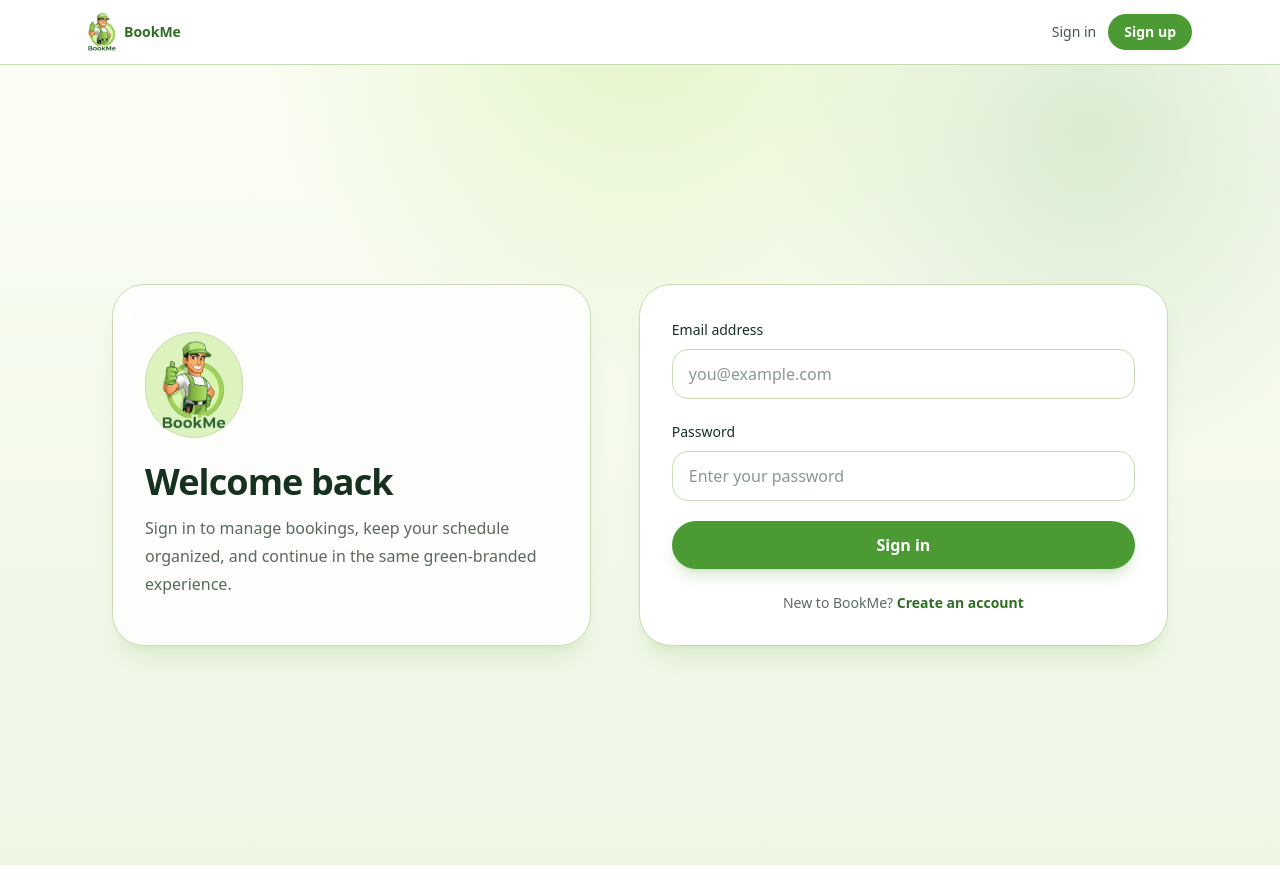
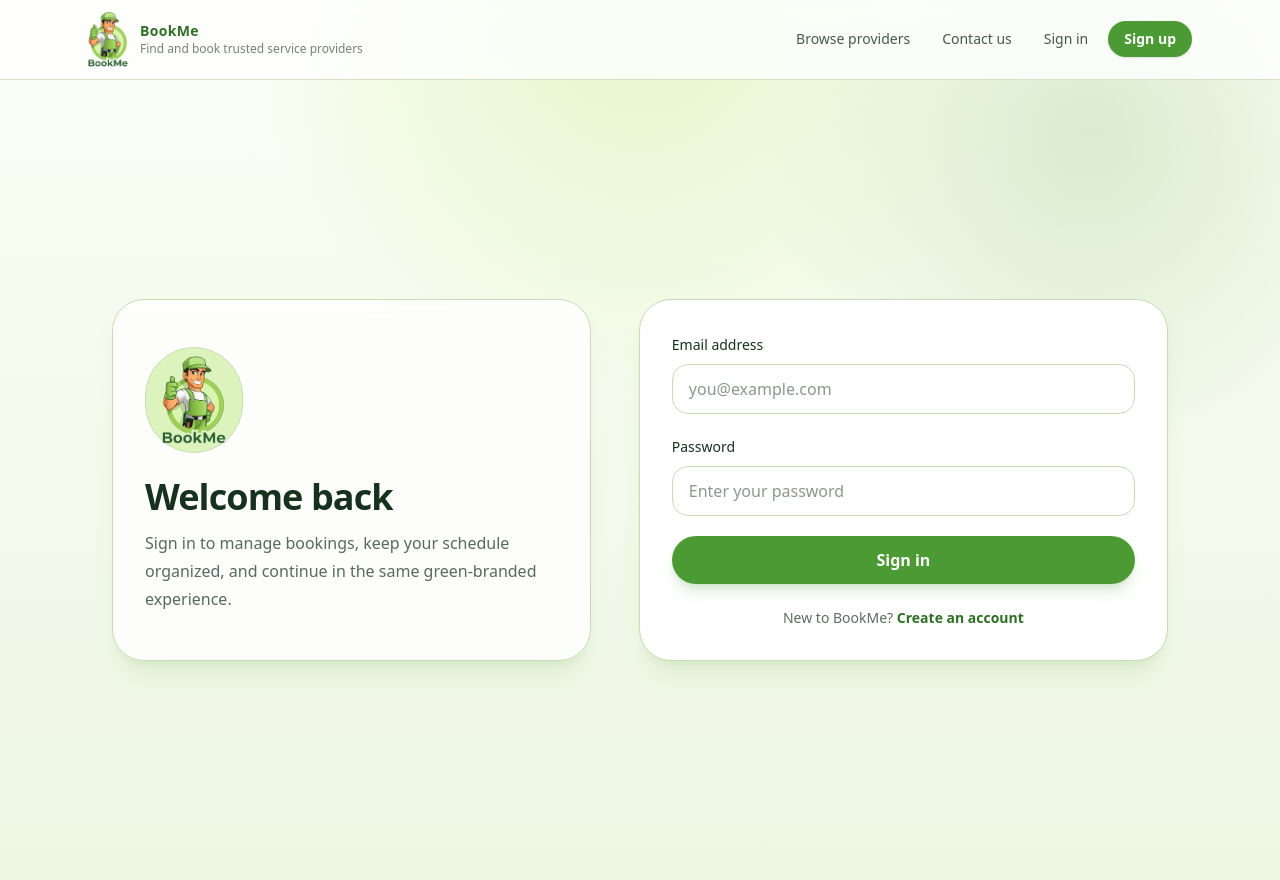
Before and after one commit to Jithmi25/BookMe, a Next.js app: page /auth/signin in a window 1280 px wide. Built offline with nearby package versions, Linux system fonts and the light colour scheme; no server answers.

Commit message:
Add ContactPage component and enhance Header with dynamic navigation links

```diff
--- /dev/null
+++ b/src/app/contact/page.tsx
@@ -0,0 +1,18 @@
+export default function ContactPage() {
+  return (
+    <main className="mx-auto flex w-full max-w-3xl flex-col gap-4 px-6 py-16">
+      <h1 className="text-3xl font-semibold text-foreground">Contact us</h1>
+      <p className="text-base leading-7 text-foreground/70">
+        Have a question, feedback, or need help with something? Get in touch and
+        we&apos;ll get back to you as soon as we can.
+      </p>
+
+      <a
+        href="mailto:support@bookme.example"
+        className="mt-2 inline-flex w-fit items-center rounded-full bg-brand px-5 py-2.5 text-sm font-semibold text-white shadow-sm transition-colors hover:bg-brand-strong"
+      >
+        Email us
+      </a>
+    </main>
+  );
+}
--- a/src/components/Header.tsx
+++ b/src/components/Header.tsx
@@ -2,12 +2,13 @@
 
 import Image from "next/image";
 import Link from "next/link";
-import { useRouter } from "next/navigation";
+import { usePathname, useRouter } from "next/navigation";
 import logo from "@/assest/images/logo.png";
 import { useAuthContext } from "@/context/AuthContext";
 
 export function Header() {
   const router = useRouter();
+  const pathname = usePathname();
   const { firebaseUser, appUser, loading, signOut } = useAuthContext();
 
   async function handleSignOut() {
@@ -22,34 +23,90 @@ export function Header() {
         ? "/admin/dashboard"
         : "/";
 
+  const primaryLinks =
+    appUser?.role === "provider"
+      ? [
+          { href: "/provider/dashboard", label: "Dashboard" },
+          { href: "/provider/bookings", label: "Bookings" },
+          { href: "/providers/profile/view", label: "My profile" },
+        ]
+      : appUser?.role === "customer"
+        ? [{ href: "/bookings/history", label: "My bookings" }]
+        : appUser?.role === "admin"
+          ? [
+              { href: "/admin/dashboard", label: "Admin" },
+              { href: "/admin/users", label: "Users" },
+              { href: "/admin/disputes", label: "Disputes" },
+            ]
+          : [{ href: "/", label: "Browse providers" }];
+
+  // Shown for everyone, regardless of sign-in state or role.
+  const staticLinks = [{ href: "/contact", label: "Contact us" }];
+
+  function isActive(href: string) {
+    return pathname === href || pathname.startsWith(`${href}/`);
+  }
+
   return (
-    <header className="border-b border-border bg-white">
-      <div className="mx-auto flex h-16 w-full max-w-6xl items-center justify-between px-6">
-        <Link href={homeHref} className="flex items-center gap-2">
+    <header className="sticky top-0 z-30 border-b border-border/80 bg-white/90 backdrop-blur supports-backdrop-filter:bg-white/80">
+      <div className="mx-auto flex w-full max-w-6xl flex-col gap-3 px-4 py-3 sm:px-6 lg:flex-row lg:items-center lg:justify-between">
+        <div className="flex flex-col gap-3 sm:flex-row sm:items-center sm:justify-between lg:flex-1">
+          <Link href={homeHref} className="flex items-center gap-3 self-start">
             <Image
               src={logo}
               alt="BookMe logo"
-            width={28}
-            height={28}
+              width={40}
+              height={40}
               style={{ height: "auto" }}
             />
-          <span className="text-sm font-semibold text-brand-strong">
+            <div>
+              <span className="block text-sm font-semibold tracking-wide text-brand-strong">
                 BookMe
               </span>
+              <span className="block text-xs text-foreground/60">
+                {appUser?.role === "provider"
+                  ? "Manage bookings and availability"
+                  : appUser?.role === "admin"
+                    ? "Review users, disputes, and verifications"
+                    : "Find and book trusted service providers"}
+              </span>
+            </div>
           </Link>
+        </div>
 
-        <nav className="flex items-center gap-3">
+        <nav className="flex flex-col gap-2 sm:flex-row sm:flex-wrap sm:items-center sm:justify-end">
+          {!loading &&
+            primaryLinks.map((link) => (
+              <Link
+                key={link.href}
+                href={link.href}
+                className={`rounded-full px-3 py-2 text-sm font-medium transition-colors ${isActive(link.href) ? "bg-brand-soft text-brand-strong" : "text-foreground/80 hover:bg-brand-soft/30 hover:text-foreground"}`}
+              >
+                {link.label}
+              </Link>
+            ))}
+
+          {staticLinks.map((link) => (
+            <Link
+              key={link.href}
+              href={link.href}
+              className={`rounded-full px-3 py-2 text-sm font-medium transition-colors ${isActive(link.href) ? "bg-brand-soft text-brand-strong" : "text-foreground/80 hover:bg-brand-soft/30 hover:text-foreground"}`}
+            >
+              {link.label}
+            </Link>
+          ))}
+
           {loading ? null : !firebaseUser ? (
             <>
               <Link
                 href="/auth/signin"
-                className="text-sm font-medium text-foreground/80 hover:text-foreground"
+                className="rounded-full px-3 py-2 text-sm font-medium text-foreground/80 hover:bg-brand-soft/30 hover:text-foreground"
               >
                 Sign in
               </Link>
               <Link
                 href="/auth/signup"
-                className="rounded-full bg-brand px-4 py-2 text-sm font-semibold text-white hover:bg-brand-strong"
+                className="rounded-full bg-brand px-4 py-2 text-sm font-semibold text-white shadow-sm transition-colors hover:bg-brand-strong"
               >
                 Sign up
               </Link>
@@ -58,69 +115,26 @@ export function Header() {
             <>
               <Link
                 href="/auth/role-selection"
-                className="text-sm font-medium text-brand-strong"
+                className="rounded-full bg-brand-soft px-3 py-2 text-sm font-semibold text-brand-strong hover:bg-brand-soft/80"
               >
                 Finish setting up your account
               </Link>
               <button
                 type="button"
                 onClick={handleSignOut}
-                className="text-sm font-medium text-foreground/60 hover:text-foreground"
+                className="rounded-full px-3 py-2 text-sm font-medium text-foreground/60 hover:bg-brand-soft/30 hover:text-foreground"
               >
                 Sign out
               </button>
             </>
           ) : (
-            <>
-              {appUser.role === "provider" && (
-                <>
-                  <Link
-                    href="/provider/dashboard"
-                    className="text-sm font-medium text-foreground/80 hover:text-foreground"
-                  >
-                    Dashboard
-                  </Link>
-                  <Link
-                    href="/provider/bookings"
-                    className="text-sm font-medium text-foreground/80 hover:text-foreground"
-                  >
-                    Bookings
-                  </Link>
-                  <Link
-                    href="/providers/profile/view"
-                    className="text-sm font-medium text-foreground/80 hover:text-foreground"
-                  >
-                    My profile
-                  </Link>
-                </>
-              )}
-              {appUser.role === "customer" && (
-                <Link
-                  href="/bookings/history"
-                  className="text-sm font-medium text-foreground/80 hover:text-foreground"
-                >
-                  My bookings
-                </Link>
-              )}
-              {appUser.role === "admin" && (
-                <Link
-                  href="/admin/dashboard"
-                  className="text-sm font-medium text-foreground/80 hover:text-foreground"
-                >
-                  Admin
-                </Link>
-              )}
-              <span className="text-sm text-foreground/60">
-                Hi, {appUser.name.split(" ")[0]}
-              </span>
             <button
               type="button"
               onClick={handleSignOut}
-                className="rounded-full border border-border px-4 py-2 text-sm font-medium text-foreground hover:bg-brand-soft/40"
+              className="rounded-full border border-border px-4 py-2 text-sm font-medium text-foreground transition-colors hover:bg-brand-soft/40"
             >
               Sign out
             </button>
-            </>
           )}
         </nav>
       </div>
```
Lines whose indentation alone changed are shown as unchanged.
